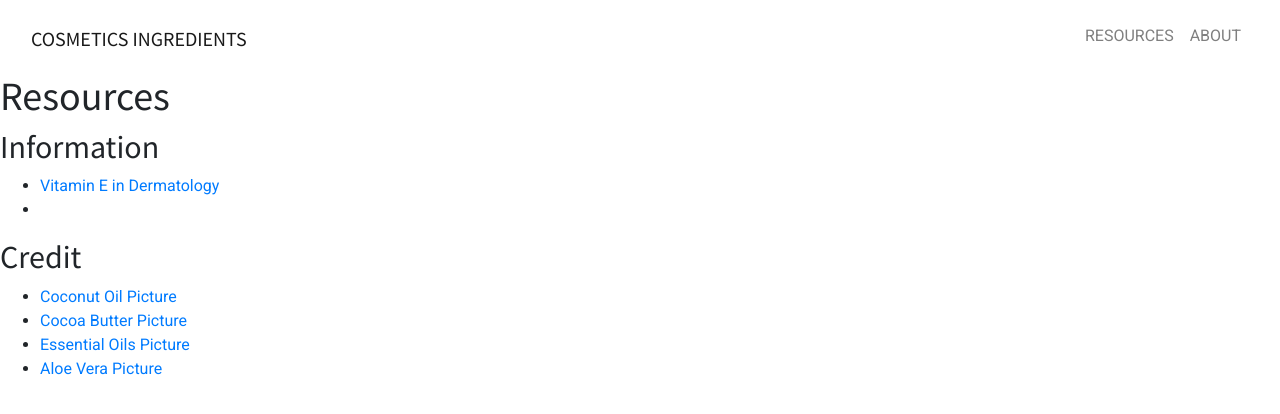
After one commit to sarcino/cosmetics-ingredients-for-diy, a Flask app: page /resources in a window 1280 px wide. The commit adds this page. Shown: the top 414 px of the page. Run offline with Flask 2, Linux system fonts and the light colour scheme; some libraries are stand-ins or nearby versions.

```diff
--- a/app.py
+++ b/app.py
@@ -1,4 +1,4 @@
-from flask import Flask, render_template
+from flask import Flask, render_template, json
 
 app = Flask(__name__)
 
@@ -6,13 +6,9 @@ app = Flask(__name__)
 def index():
     return render_template("home.html")
 
-@app.route("/database")
-def database():
-    return render_template("database.html")
-
-@app.route("/sources")
-def sources():
-    return render_template("sources.html")
+@app.route("/resources")
+def resources():
+    return render_template("resources.html")
 
 @app.route("/about")
 def about():
--- /dev/null
+++ b/static/main.css
@@ -0,0 +1,33 @@
+body {
+    font-family: "Roboto", sans-serif;
+}
+h1, h2, h3, h4 {
+    font-family: "Source Sans Pro", sans-serif;
+}
+
+main {
+    margin: 0;
+}
+
+
+.headline {
+    background-image: linear-gradient(135deg, #E2B0FF 10%, #9F44D3 100%);
+}
+
+#input {
+    padding: 5px;
+    width: 40vw;
+    text-align: center;
+}
+
+.picture {
+    max-width: 250px;
+    height: auto;
+    -webkit-filter: grayscale(1);
+    filter: grayscale(1);
+    cursor: pointer;
+}
+
+.ingredients {
+    margin-top: 30px;
+}
--- a/templates/layout.html
+++ b/templates/layout.html
@@ -1,15 +1,16 @@
 <!DOCTYPE html>
 <html lang="en">
+
 <head>
     <meta charset="utf-8">
-    <meta name="viewport" content="width=device-width, initial-scale=1">
+    <meta name="viewport" content="width=device-width, initial-scale=1, shrink-to-fit=no">
 
     <link
         href="https://fonts.googleapis.com/css2?family=Roboto:ital,wght@0,300;0,400;0,700;1,400&family=Source+Sans+Pro:ital,wght@0,300;0,400;0,700;1,400&display=swap"
         rel="stylesheet">
     <link rel="stylesheet" href="./static/css/bootstrap.min.css">
     <link href="./static/main.css" rel="stylesheet">
-
+    <script src="https://cdn.jsdelivr.net/npm/vue@2.6.10/dist/vue.js"></script>
     <title>
         Ingredients Database for DIY Cosmetics
     </title>
@@ -29,8 +30,7 @@
             </button>
             <section class="collapse navbar-collapse" id="myTogglerNav">
                 <div class="navbar-nav ml-auto">
-                        <a class="nav-item nav-link" href="{{ url_for('database') }}">Database</a>
-                        <a class="nav-item nav-link" href="{{ url_for('sources') }}">Sources</a>
+                    <a class="nav-item nav-link" href="{{ url_for('resources') }}">Resources</a>
                     <a class="nav-item nav-link" href="{{ url_for('about') }}">About</a>
                 </div>
             </section>
@@ -47,8 +47,9 @@
     <script src="https://cdn.jsdelivr.net/npm/popper.js@1.16.0/dist/umd/popper.min.js"
         integrity="sha384-Q6E9RHvbIyZFJoft+2mJbHaEWldlvI9IOYy5n3zV9zzTtmI3UksdQRVvoxMfooAo" crossorigin="anonymous">
     </script>
-<script src="./static/js/bootstrap.min.js">
-</script>
+    <script src="./static/js/bootstrap.min.js"></script>
+
+
 </body>
 
 </html>
--- /dev/null
+++ b/templates/resources.html
@@ -0,0 +1,30 @@
+{% extends "layout.html" %}
+{% block content %}
+   <div class="sources">
+     <h1>Resources</h1>
+     <h2>Information</h2>
+     <ul>
+         <li>
+             <a href="https://www.ncbi.nlm.nih.gov/pmc/articles/PMC4976416/#:~:text=Vitamin%20E%20is%20an%20important,as%20a%20free-radical%20scavenger.">Vitamin E in Dermatology</a>
+         </li>
+         <li>
+             <a href=""></a>
+         </li>
+     </ul>
+     <h2>Credit</h2>
+     <ul>
+       <li>
+         <a href="https://pixabay.com/photos/coconut-oil-on-wooden-spoon-2090576/">Coconut Oil Picture</a>
+       </li>
+       <li>
+        <a href="https://pixabay.com/photos/cocoa-cocoa-butter-natural-2806800/">Cocoa Butter Picture</a>
+       </li>
+       <li>
+        <a href="https://pixabay.com/photos/essential-oils-flower-aromatherapy-3084952/">Essential Oils Picture</a>
+       </li>
+       <li>
+        <a href="/static/images/cocoa-butter.jpg">Aloe Vera Picture</a>
+       </li>
+     </ul>
+   </div>
+ {% endblock %}
```
Also changed, not shown: templates/database.html (deleted, +0 -7 lines), templates/sources.html (deleted, +0 -7 lines). Lines whose indentation alone changed are shown as unchanged.
